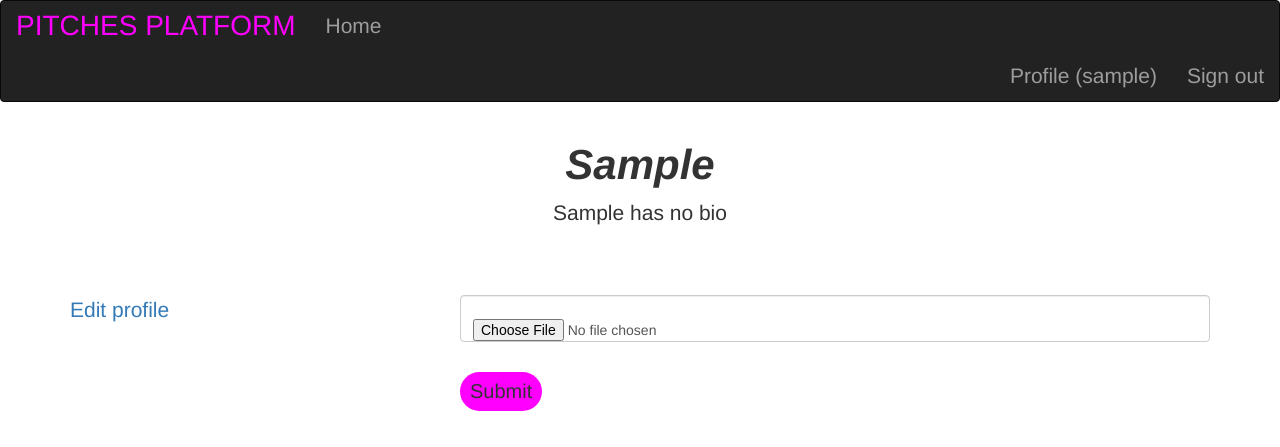
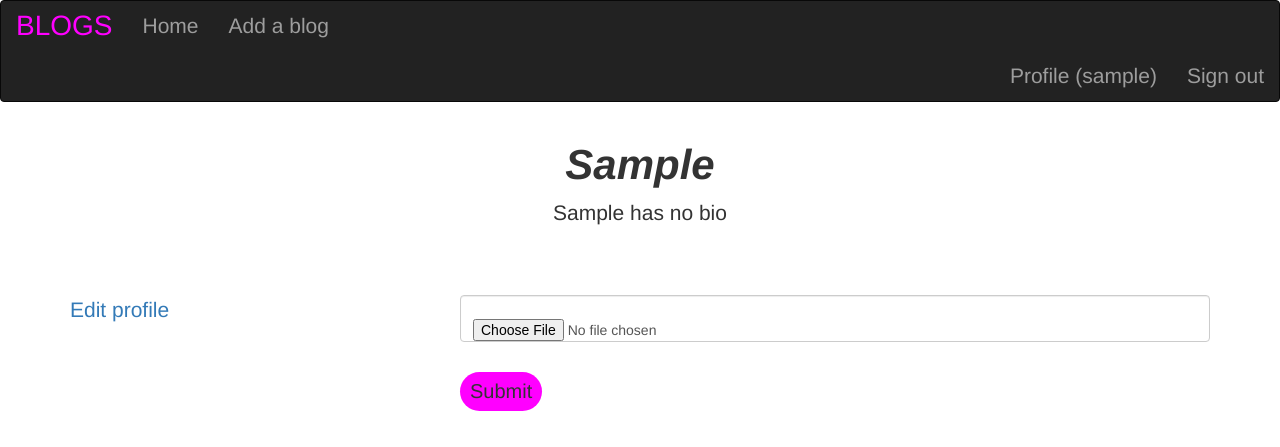
Before and after one commit to Memory-Wabwile/Blogs, a Flask app: page /user in a window 1280 px wide. Shown: the top 447 px of the page. Run offline with Flask 2, Linux system fonts and the light colour scheme; the visitor is signed in with stand-in values (Sample User, id 1); data comes from the database, SQL or seed files in the repository; parts of the project's set-up code (start-up, migrations or seed data) failed here and were passed over; some libraries are stand-ins or nearby versions.

Commit message:
modify the file for adding a blog

```diff
--- a/app/auth/views.py
+++ b/app/auth/views.py
@@ -28,7 +28,7 @@ def login():
 
         # return redirect(url_for('main.index'))
 
-    title = "pitches login"
+    title = "blogs login"
     return render_template('auth/login.html', login_form = login_form,title=title )
 
 @auth.route('/logout')
@@ -45,7 +45,7 @@ def register():
         db.session.add(user)
         db.session.commit()
         # title="New Account"
-        # mail_message("Welcome to Pitches-Platform","email/welcome_user",user.email,user=user)
+        # mail_message("Welcome to Blogs","email/welcome_user",user.email,user=user)
 
         return redirect(url_for('auth.login'))
 
--- a/app/main/forms.py
+++ b/app/main/forms.py
@@ -9,7 +9,7 @@ class UpdateProfile(FlaskForm):
 
 class PostForm(FlaskForm):
   title = StringField(' title:',validators=[DataRequired()])
-  pitches = StringField(' post:',validators=[DataRequired()])
+  blogs = StringField(' post:',validators=[DataRequired()])
   username= StringField(' username:',validators=[DataRequired()])
   category = SelectField("Choose category:",choices=[('Interview','Interview'),('Promotions','Promotions'),('Products','Products'),('PickupLines','PickupLines'),('Sports','Sports'),('Entertainment','Entertainment')])
 
@@ -19,9 +19,9 @@ class CommentForm(FlaskForm):
   comment = TextAreaField(' Comment:',validators=[DataRequired()])
   submit = SubmitField('Submit')
 
-class PitchForm(FlaskForm):
+class BlogForm(FlaskForm):
     title = StringField('Your Name', validators=[DataRequired()])
     category = SelectField('Category', choices=[('Interview','Interview'),('Promotion','Promotion'),('PickupLines','PickupLines'),('Products','Products'),('Sports','Sports'),('Entertainment','Entertainment')],validators=[DataRequired()])
-    pitch = TextAreaField('Your Pitch', validators=[DataRequired()])
+    blog = TextAreaField('Your Blog', validators=[DataRequired()])
 
     submit = SubmitField('Submit')
--- a/app/main/views.py
+++ b/app/main/views.py
@@ -1,11 +1,11 @@
 from flask import render_template,request,redirect,url_for,abort
 from ..models import User
-from ..models import User, Pitches,Comment,Upvote,Downvote
+from ..models import User, Blogs,Comment,Upvote,Downvote
 from . import main
 from flask_login import current_user, login_required
 from .forms import UpdateProfile
 from .. import db,photos
-from .forms import PostForm,CommentForm,UpdateProfile,PitchForm
+from .forms import PostForm,CommentForm,UpdateProfile,BlogForm
 from flask.helpers import flash
 
 
@@ -15,14 +15,14 @@ def index():
     '''
     function that returns the index page and its data
     '''
-    Interview=Pitches.query.filter_by(category='Interview').all()
-    Promotion=Pitches.query.filter_by(category='Promotion').all()
-    Products = Pitches.query.filter_by(category='Products').all()
-    PickupLines = Pitches.query.filter_by(category='PickupLines').all
-    Sports = Pitches.query.filter_by(category='Sports').all()
-    Entertainment = Pitches.query.filter_by(category='Entertainment').all()
-    pitch = Pitches.query.all()
-    return render_template('index.html', Interview=Interview , Promotion=Promotion, Products=Products,PickupLines=PickupLines, Sports=Sports, Entertainment=Entertainment , pitch = pitch)
+    Interview=Blogs.query.filter_by(category='Interview').all()
+    Promotion=Blogs.query.filter_by(category='Promotion').all()
+    Products = Blogs.query.filter_by(category='Products').all()
+    PickupLines = Blogs.query.filter_by(category='PickupLines').all
+    Sports = Blogs.query.filter_by(category='Sports').all()
+    Entertainment = Blogs.query.filter_by(category='Entertainment').all()
+    blog = Blogs.query.all()
+    return render_template('index.html', Interview=Interview , Promotion=Promotion, Products=Products,PickupLines=PickupLines, Sports=Sports, Entertainment=Entertainment , blog = blog)
 
 
 
@@ -31,12 +31,12 @@ def index():
 def profile(uname):
     user = User.query.filter_by(username = uname).first()
     user_id = current_user._get_current_object().id
-    pitch = Pitches.query.filter_by(name=user_id).all()
+    blog = Blogs.query.filter_by(name=user_id).all()
 
     if user is None:
         abort(404)
 
-    return render_template("profile/profile.html", user=user , pitch=pitch)
+    return render_template("profile/profile.html", user=user , blog=blog)
 
 
 @main.route('/user/<uname>/update',methods = ['GET','POST'])
@@ -71,26 +71,26 @@ def update_pic(uname):
     return redirect(url_for('main.profile',uname=uname))
 
 
-@main.route('/pitch',methods=['GET','POST'])
+@main.route('/blog',methods=['GET','POST'])
 @login_required
-def new_pitches():
+def new_blogs():
 
-    form = PitchForm()
+    form = BlogForm()
 
     if form.validate_on_submit():
         title = form.title.data
         category = form.category.data
-        pitch = form.pitch.data
+        blog = form.blog.data
         id = current_user._get_current_object().id
 
-        new_pitches = Pitches(title=title,pitch=pitch,category=category)
-        db.session.add(new_pitches)
+        new_blogs = Blogs(title=title,blog=blog,category=category)
+        db.session.add(new_blogs)
         db.session.commit()
 
         flash('successful')
         return redirect(url_for('main.index',form=form))
 
-    return render_template('pitch.html', form=form)
+    return render_template('blog.html', form=form)
 
 
 @main.route('/user')
@@ -104,9 +104,9 @@ def user():
 
 
 
-@main.route('/comment/<int:pitch_id>', methods=['GET','POST'])
+@main.route('/comment/<int:blog_id>', methods=['GET','POST'])
 @login_required
-def comment(pitch_id):
+def comment(blog_id):
 
     form = CommentForm()
 
@@ -115,31 +115,31 @@ def comment(pitch_id):
 
     if form.validate_on_submit():
         comment = form.comment.data
-        pitch_id = pitch_id
+        blog_id = blog_id
         name = current_user._get_current_object().id
 
-        new_comment = Comment(comment=comment,pitch_id=pitch_id,name=name)
+        new_comment = Comment(comment=comment,blog_id=blog_id,name=name)
 
         new_comment.save_comment()
         flash('Comment added successfully')
-        return redirect(url_for('.comment', pitch_id = pitch_id))
+        return redirect(url_for('.comment', blog_id = blog_id))
 
-    pitch = Pitches.query.get(pitch_id)
+    blog = Blogs.query.get(blog_id)
     user = User.query.all()
     comments = Comment.query.all()
 
-    return render_template('comment.html', form=form,comments=comments,pitch=pitch,user=user)
+    return render_template('comment.html', form=form,comments=comments,blog=blog,user=user)
 
 
 
 @main.route('/like/<int:id>', methods=['POST', 'GET'])
 @login_required
 def upvote(id):
-    post = Pitches.query.get(id)
+    post = Blogs.query.get(id)
     if post is None:
         abort(404)
 
-    upvote= Upvote.query.filter_by(user_id=current_user.id, pitch_id=id).first()
+    upvote= Upvote.query.filter_by(user_id=current_user.id, blog_id=id).first()
     if upvote is not None:
 
         db.session.delete(upvote)
@@ -149,7 +149,7 @@ def upvote(id):
 
     new_like = Upvote(
         user_id=current_user.id,
-        pitch_id=id
+        blog_id=id
 
     )
     db.session.add(new_like)
@@ -161,11 +161,11 @@ def upvote(id):
 @main.route('/dislike/<int:id>', methods=['POST', 'GET'])
 @login_required
 def downvote(id):
-    post = Pitches.query.get(id)
+    post = Blogs.query.get(id)
     if post is None:
         abort(404)
 
-    downvote= Downvote.query.filter_by(user_id=current_user.id, pitch_id=id).first()
+    downvote= Downvote.query.filter_by(user_id=current_user.id, blog_id=id).first()
     if downvote is not None:
 
         db.session.delete(downvote)
@@ -175,7 +175,7 @@ def downvote(id):
 
     new_like = Downvote(
         user_id=current_user.id,
-        pitch_id=id
+        blog_id=id
 
     )
     # new_like.save()
--- a/app/templates/base.html
+++ b/app/templates/base.html
@@ -16,7 +16,7 @@
     {% if title %}
     <title> {{ title }}</title>
     {% else %}
-    <title> Pitches </title>
+    <title> Blogs </title>
     {% endif %}
 </head>
 
--- a/app/templates/blog.html
+++ b/app/templates/blog.html
@@ -7,7 +7,7 @@
 
         <div style="width: 75%; margin-top:6% ; padding:5% 5% 5% 5%; font-size: 25px; margin-left: 15%; text-align: center; border: 3px solid fuchsia;box-shadow: 10px 10px 15px fuchsia; background-color: gray;"
             class="card" >
-            <h2 class="text-center">CREATE A NEW PITCH</h2>
+            <h2 class="text-center">CREATE A NEW BLOG</h2>
             {{wtf.quick_form(form)}}
         </div>
 
--- a/app/templates/email/welcome_user.txt
+++ b/app/templates/email/welcome_user.txt
@@ -1,3 +1,3 @@
 Hello {{user.username}}
-Welcome to Pitches
+Welcome to Blogs
 We have just seen you have signed up for our application and want to welcome you to the family. Please enjoy the reviews of all your  favourite films.
--- a/app/templates/index.html
+++ b/app/templates/index.html
@@ -4,10 +4,10 @@
 
 
 {% block content %}
-<h1 style="text-align: center; font-weight: bolder; " >THE PITCHES PLATFORM 😃</h1><hr >
+<h1 style="text-align: center; font-weight: bolder; " >BLOGS</h1><hr >
 
 <div  class="container-row">
-    {{macro.display(pitch)}}
+    {{macro.display(blog)}}
 </div>
 
 {% endblock %}
--- a/app/templates/navbar.html
+++ b/app/templates/navbar.html
@@ -7,12 +7,14 @@
               <span class="icon-bar"></span>
               <span class="icon-bar"></span>
             </button>
-            <a style="font-size: 2em; color: fuchsia;" class="navbar-brand" href="/"> PITCHES PLATFORM </a>
+            <a style="font-size: 2em; color: fuchsia;" class="navbar-brand" href="/"> BLOGS </a>
         </div>
         <div class="navbar-collapse collapse">
             <ul class="nav navbar-nav">
                 <li style="font-size: 1.5em;" ><a href="/">Home</a></li>
+                <li style="font-size: 1.5em;" > <a href="{{url_for('main.new_blogs')}}">Add a blog</a></li>
         </div>
+
         <ul style="font-size: 1.5em;" class="nav navbar-nav navbar-right">
             {% if current_user.is_authenticated %}
             <li><a href="{{url_for('main.profile',uname=current_user.username)}}">Profile ({{current_user.username}}) </a></li>
--- a/app/templates/profile/profile.html
+++ b/app/templates/profile/profile.html
@@ -55,11 +55,11 @@
     <div class="container">
         <div>
             {% if user == current_user %}
-            {% for pitches in pitch %}
-            <p> {{pitches.category}}</p>
-            <p> {{pitches.title}} </p>
+            {% for blogs in blog %}
+            <p> {{blogs.category}}</p>
+            <p> {{blogs.title}} </p>
 
-            <p> {{pitches.pitch}}</p>
+            <p> {{blogs.blog}}</p>
              {% endfor %}
             {%endif%}
         </div>
--- a/manage.py
+++ b/manage.py
@@ -1,7 +1,7 @@
 from app import create_app,db
 from flask_script import Manager,Server
 from flask_migrate import Migrate,MigrateCommand
-from app.models import User,Pitches,Comment,Upvote,Downvote
+from app.models import User,Blogs,Comment,Upvote,Downvote
 
 #Creating app instance
 app = create_app('development')
@@ -14,7 +14,7 @@ manager.add_command('db',MigrateCommand)
 
 @manager.shell
 def make_shell_context():
-    return dict(app = app , db = db , User = User, Pitches=Pitches , Comment=Comment,Upvote=Upvote,Downvote=Downvote)
+    return dict(app = app , db = db , User = User, Blogs=Blogs , Comment=Comment,Upvote=Upvote,Downvote=Downvote)
 
 @manager.command
 def test():
```
Also changed, not shown: app/templates/macros.html (+7 -7 lines), migrations/versions/30d2dfdde980_initial_migration.py (added, +81 -0 lines), 1 other file.
